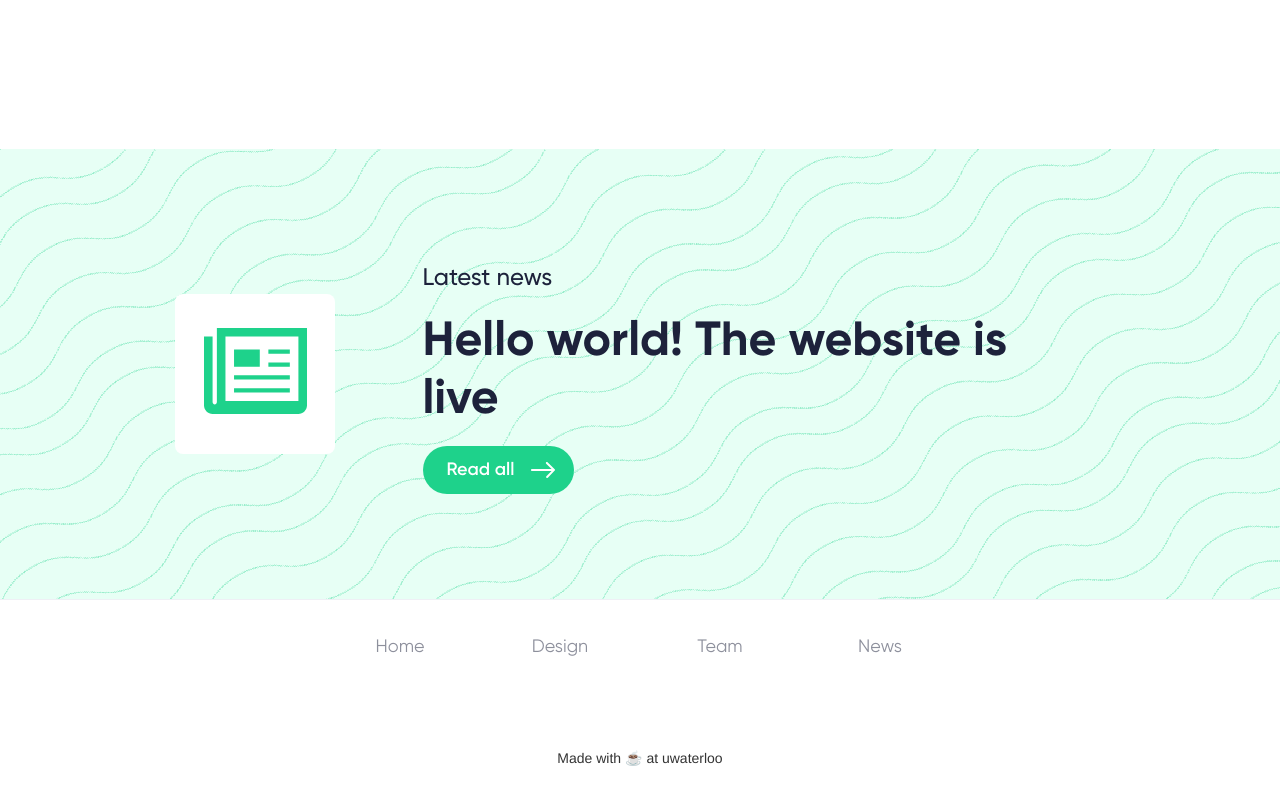
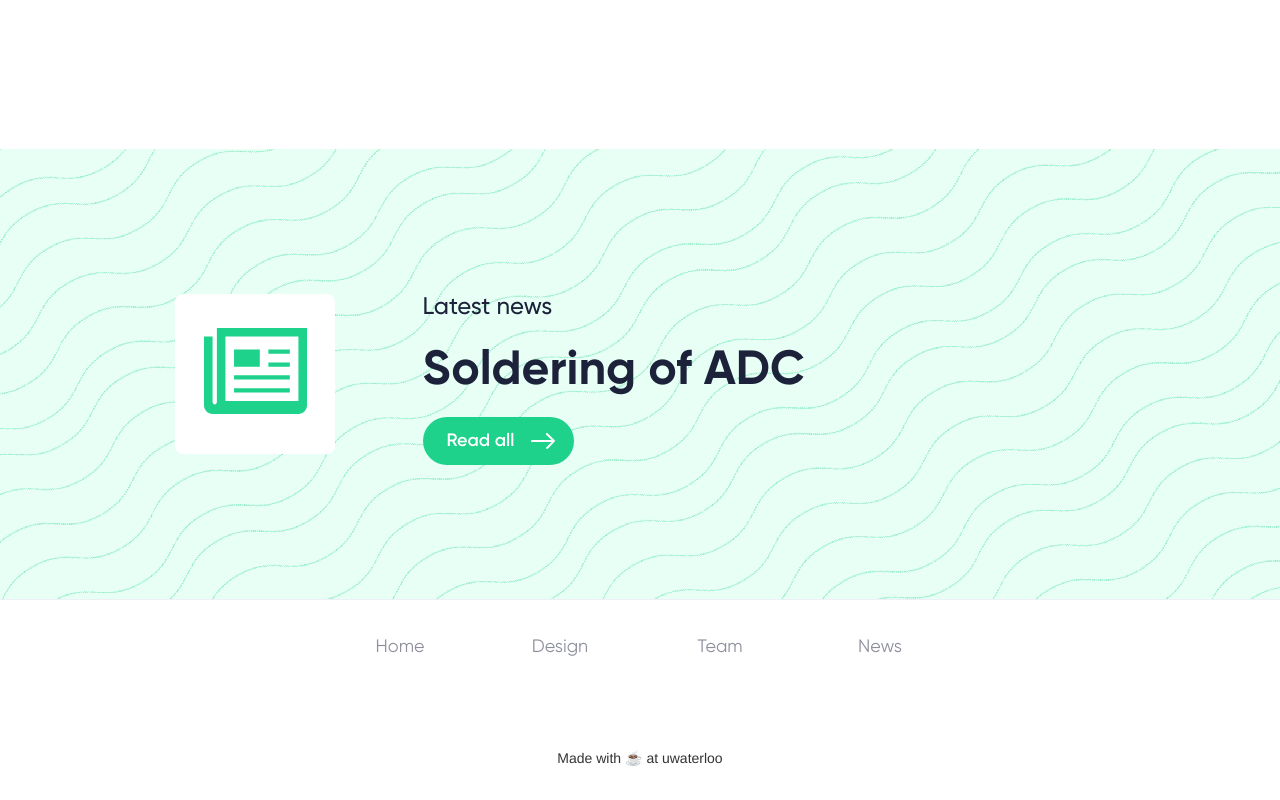
Before and after one commit to DayVidZhou/DayVidZhou.github.io, a plain HTML site: page index.html in a window 1280 px wide. Shown: the part 3830-4630 px from the top of the page. Drawn offline with Linux system fonts and the light colour scheme; some packages are replaced by stand-ins of ours; a script that the page names is missing.

Commit message:
Update index.html

```diff
--- a/index.html
+++ b/index.html
@@ -151,7 +151,7 @@
 			<div class="text-news col-lg-9 col-lg-offset-0 col-md-9 col-md-offset-0 col-sm-9 col-sm-offset-0 col-xs-12">
 				<div class="rw">
 					<h4 class="left">Latest news</h4>
-					<h2 class="left">Hello world! The website is live</h2>
+					<h2 class="left">Soldering of ADC</h2>
 				<a href="news.html"><button class="green small">Read all</button></a>
 				</div>
 			</div>
```
